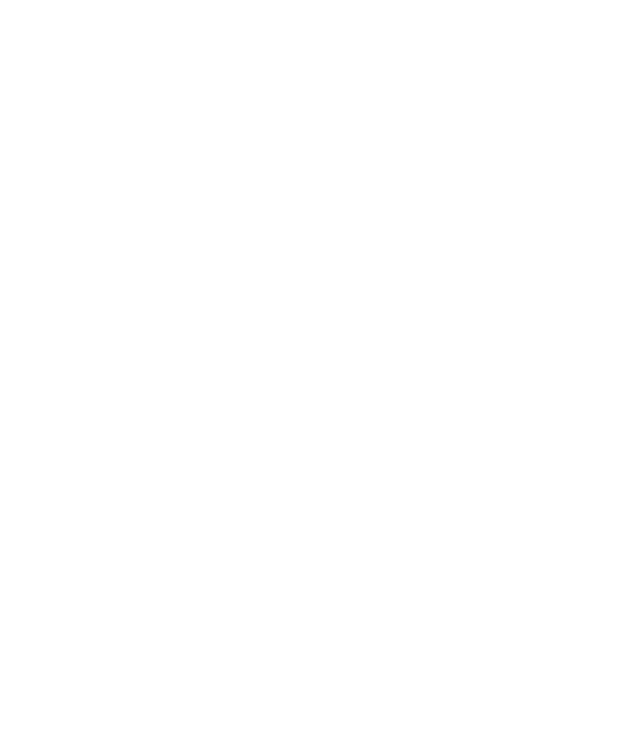
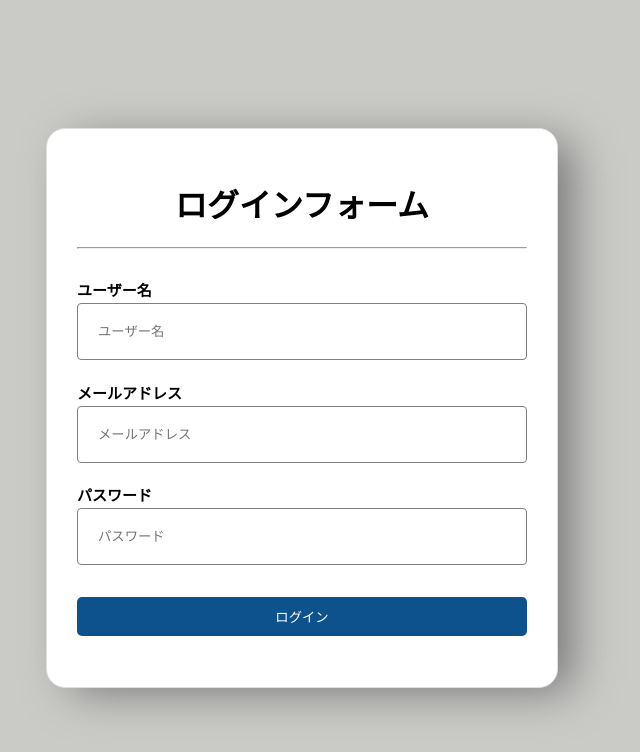
Before and after one commit to Ryodkama/OrchestraMaker, a React (Create React App) app in the folder orchestramaker/: page /login in a window 1280 px wide. Before the commit this address had no page. Shown: the top 752 px of the page, without its empty margins (338-978 px from the left). Built offline with nearby package versions, Linux system fonts and the light colour scheme.

Commit message:
loginの追加

```diff
--- a/orchestramaker/src/App.tsx
+++ b/orchestramaker/src/App.tsx
@@ -1,12 +1,13 @@
 import React from "react";
 import Top from "./routes/Top/Top";
-import { BrowserRouter, Routes, Route, Link } from "react-router-dom";
+import Login from "./routes/Login/Login";
+import { Routes, Route, Link } from "react-router-dom";
 
 const App = () => (
   <>
     <Routes>
       <Route path="/" element={<Top />} />
-      <Route path="/signup" element={<Top />} />
+      <Route path="/login" element={<Login />} />
     </Routes>
   </>
 );
--- a/orchestramaker/src/index.css
+++ /dev/null
@@ -1,13 +0,0 @@
-body {
-  margin: 0;
-  font-family: -apple-system, BlinkMacSystemFont, 'Segoe UI', 'Roboto', 'Oxygen',
-    'Ubuntu', 'Cantarell', 'Fira Sans', 'Droid Sans', 'Helvetica Neue',
-    sans-serif;
-  -webkit-font-smoothing: antialiased;
-  -moz-osx-font-smoothing: grayscale;
-}
-
-code {
-  font-family: source-code-pro, Menlo, Monaco, Consolas, 'Courier New',
-    monospace;
-}
--- a/orchestramaker/src/index.tsx
+++ b/orchestramaker/src/index.tsx
@@ -1,6 +1,5 @@
 import React from "react";
 import ReactDOM from "react-dom/client";
-import "./index.css";
 import App from "./App";
 import reportWebVitals from "./utils/reportWebVitals";
 import { BrowserRouter, Routes, Route, Link } from "react-router-dom";
--- /dev/null
+++ b/orchestramaker/src/routes/Login/Login.css
@@ -0,0 +1,72 @@
+body {
+  background: rgb(202, 202, 199);
+}
+
+.formContainer {
+  height: 100vh;
+  width: 100%;
+  display: flex;
+  align-items: center;
+  justify-content: center;
+}
+
+h1 {
+  text-align: center;
+}
+
+.formContainer form {
+  background-color: white;
+  width: 70%;
+  max-width: 450px;
+  padding: 30px;
+  border-radius: 10px;
+  border: 1px solid #dfdfdf;
+  box-shadow: 19px 8px 45px -5px #777777;
+  border-radius: 19px;
+}
+
+.uiForm {
+  display: flex;
+  flex-direction: column;
+  align-items: center;
+  justify-content: space-evenly;
+  height: 400px;
+}
+
+.formField {
+  display: flex;
+  flex-direction: column;
+  width: 100%;
+}
+
+.formField input {
+  border: 1px solid grey;
+  padding: 20px;
+  border-radius: 4px;
+}
+
+.formField input:focus {
+  outline: none;
+}
+
+.formField label {
+  font-size: 15px;
+  font-weight: 600;
+  margin-bottom: 3px;
+}
+
+button {
+  background-color: #0e528d;
+  width: 100%;
+  margin-top: 10px;
+  border: none;
+  border-radius: 5px;
+  padding: 10px 30px;
+  color: white;
+  cursor: pointer;
+  transition: all 0.2s;
+}
+
+button:hover {
+  background-color: #175892;
+}
--- /dev/null
+++ b/orchestramaker/src/routes/Login/Login.tsx
@@ -0,0 +1,34 @@
+import React from "react";
+import "./Login.css";
+
+const Login = () => {
+  return (
+    <div className="formContainer">
+      <form>
+        <h1>ログインフォーム</h1>
+        <hr />
+        <div className="uiForm">
+          <div className="formField">
+            <label>ユーザー名</label>
+            <input type="text" placeholder="ユーザー名" name="username" />
+          </div>
+          <div className="formField">
+            <label>メールアドレス</label>
+            <input
+              type="text"
+              placeholder="メールアドレス"
+              name="mailAddress"
+            />
+          </div>
+          <div className="formField">
+            <label>パスワード</label>
+            <input type="text" placeholder="パスワード" name="password" />
+          </div>
+          <button className="submitButton">ログイン</button>
+        </div>
+      </form>
+    </div>
+  );
+};
+
+export default Login;
--- a/orchestramaker/src/routes/Top/Header/Header.tsx
+++ b/orchestramaker/src/routes/Top/Header/Header.tsx
@@ -4,7 +4,9 @@
 const Header = () => (
   <>
     <div className="App-header">
-      <h1>ログインページ</h1>
+      <h1>
+        <Link to={`/login`}>ログイン</Link>
+      </h1>
       <div>
         新規登録は<Link to={`/signup`}>こちら</Link>
       </div>
```
Also changed, not shown: orchestramaker/src/utils/logo.svg (deleted).
